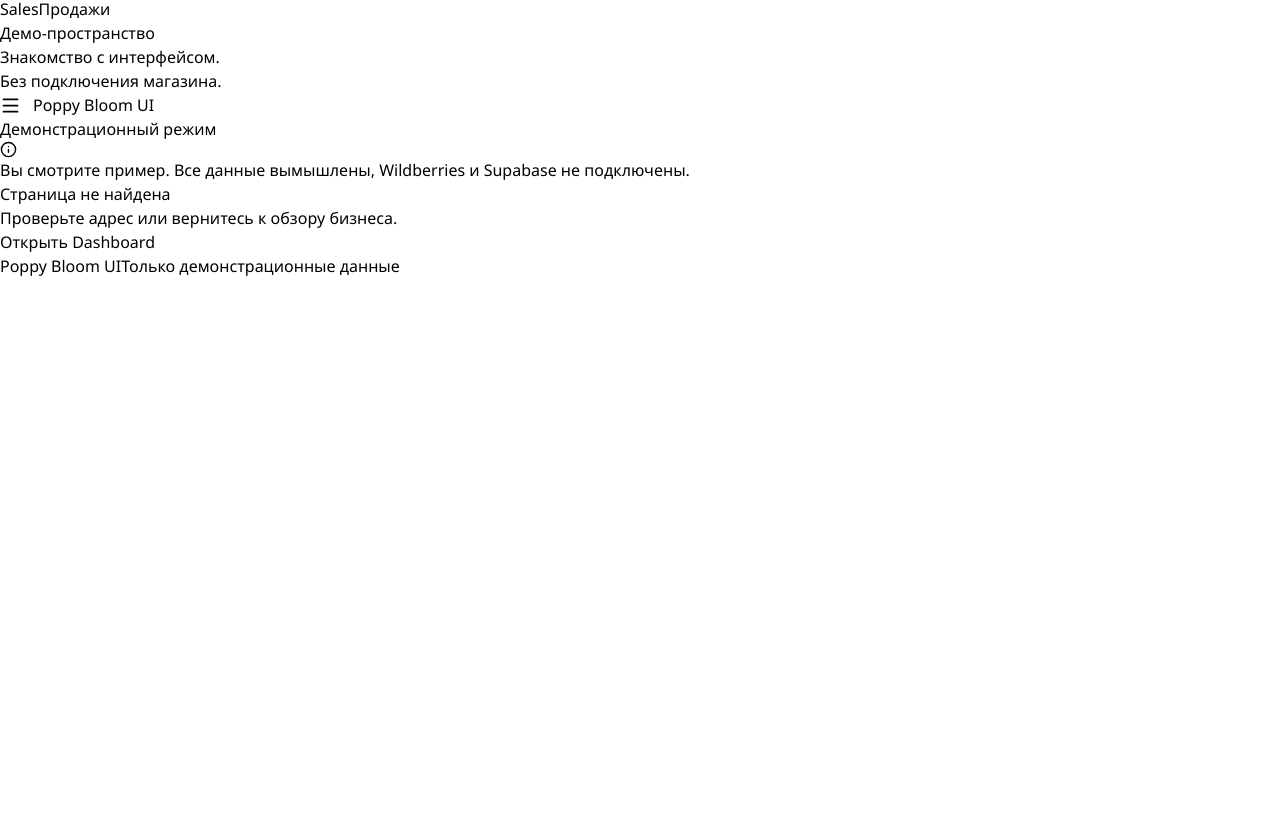
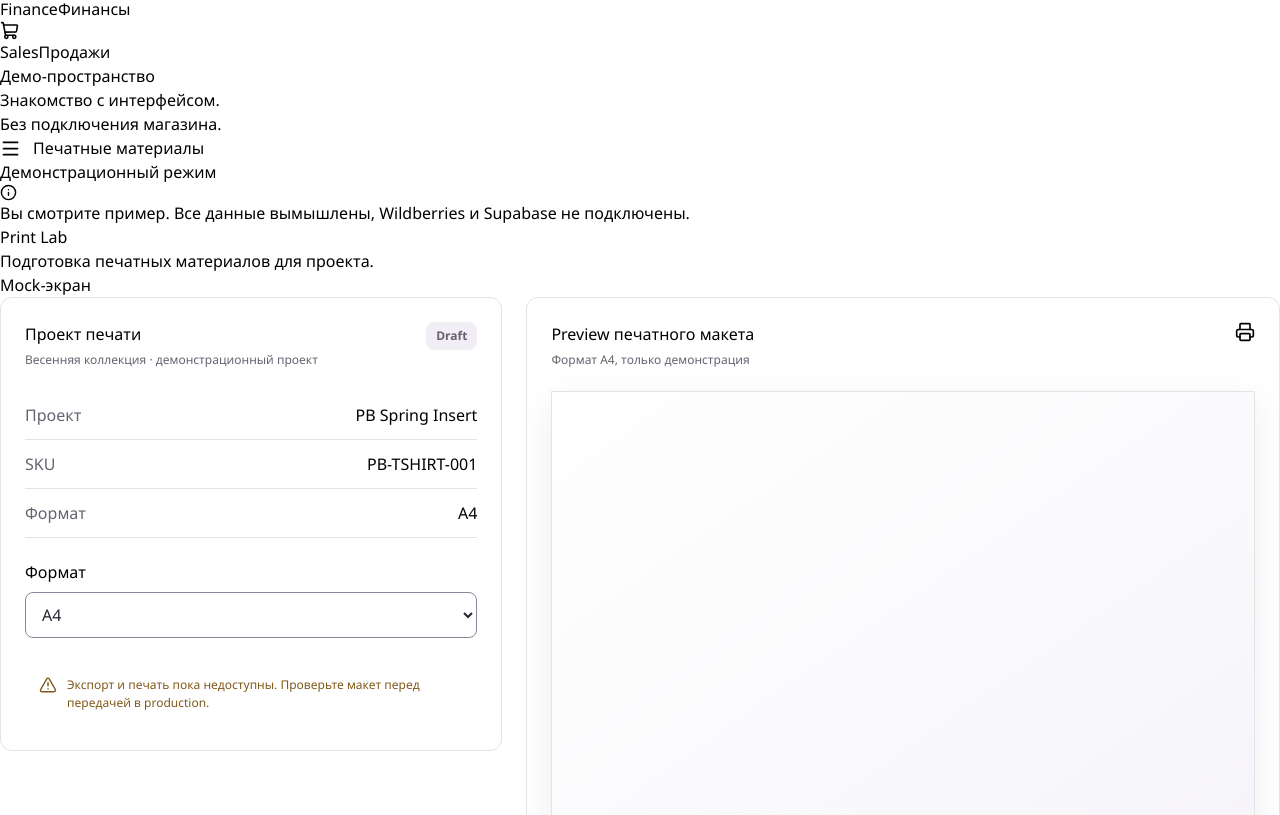
Before and after one commit to abarmosin-commits/poppy-bloom-ui, a React (Vite) app: page /print-lab in a window 1280 px wide. Shown: the part 285-1100 px from the top of the page. Before the commit the page ends 800 px from the top, so only its background shows below. Built offline with nearby package versions, Linux system fonts and the light colour scheme.

Commit message:
Add Print Lab mock workspace

```diff
--- a/src/App.tsx
+++ b/src/App.tsx
@@ -9,11 +9,13 @@ const Advertising = lazy(() => import('./pages/Advertising'));
 const Finance = lazy(() => import('./pages/Finance'));
 const Sales = lazy(() => import('./pages/Sales'));
 const ProductDesign = lazy(() => import('./pages/ProductDesign'));
+const PrintLab = lazy(() => import('./pages/PrintLab'));
 
 export function App() {
   return <AppErrorBoundary><Routes><Route element={<AppLayout />}>
     <Route index element={<Navigate to="/dashboard" replace />} />
     <Route path="product-design" element={<Suspense fallback={<div className="loading-state" role="status">Загружаем Product Design…</div>}><ProductDesign /></Suspense>} />
+    <Route path="print-lab" element={<Suspense fallback={<div className="loading-state" role="status">Загружаем Print Lab…</div>}><PrintLab /></Suspense>} />
     <Route path="dashboard" element={<Suspense fallback={<div className="loading-state" role="status">Загружаем обзор…</div>}><Dashboard /></Suspense>} />
     <Route path="products" element={<Suspense fallback={<div className="loading-state" role="status">Загружаем товары…</div>}><Products /></Suspense>} />
     <Route path="products/:productId" element={<Suspense fallback={<div className="loading-state" role="status">Загружаем товар…</div>}><ProductDetail /></Suspense>} />
--- a/src/components/AppLayout.tsx
+++ b/src/components/AppLayout.tsx
@@ -1,6 +1,6 @@
 import { useCallback, useEffect, useRef, useState } from 'react';
 import { NavLink, Outlet, useLocation, useOutletContext } from 'react-router-dom';
-import { LayoutDashboard, Package, Megaphone, Wallet, ShoppingCart, Menu, X, Info, Palette } from 'lucide-react';
+import { LayoutDashboard, Package, Megaphone, Wallet, ShoppingCart, Menu, X, Info, Palette, Printer } from 'lucide-react';
 import { dataSource } from '../data/source';
 import type { DataSource } from '../data/source';
 
@@ -13,6 +13,7 @@ export function useWorkspaceSource(source: DataSource) {
 
 const navigation = [
   {to:'/product-design',label:'Product Design',detail:'Дизайн карточки',icon:Palette},
+  {to:'/print-lab',label:'Print Lab',detail:'Печатные материалы',icon:Printer},
   {to:'/dashboard',label:'Dashboard',detail:'Обзор бизнеса',icon:LayoutDashboard},
   {to:'/products',label:'Products',detail:'Товары',icon:Package},
   {to:'/advertising',label:'Advertising',detail:'Реклама',icon:Megaphone},
@@ -30,7 +31,7 @@ export function AppLayout() {
     setReportedSource(previous => previous?.path === location.pathname && previous.source === source
       ? previous : { path: location.pathname, source });
   }, [location.pathname]);
-  const alwaysMock = location.pathname === '/advertising' || location.pathname === '/finance' || location.pathname === '/product-design';
+  const alwaysMock = location.pathname === '/advertising' || location.pathname === '/finance' || location.pathname === '/product-design' || location.pathname === '/print-lab';
   const actualSource = alwaysMock ? 'mock' : reportedSource?.path === location.pathname ? reportedSource.source : dataSource;
   const isMock = actualSource === 'mock';
   useEffect(() => {
--- /dev/null
+++ b/src/pages/PrintLab.tsx
@@ -0,0 +1,27 @@
+import { useState } from 'react';
+import { AlertTriangle, ClipboardList, FileText, Image, Printer } from 'lucide-react';
+import '../styles/print-lab.css';
+
+type PrintFormat = 'A4' | 'A5' | 'Этикетка';
+const files = [
+  { name: 'print-layout.pdf', label: 'Макет', icon: FileText, status: 'Draft' },
+  { name: 'print-preview.png', label: 'Превью', icon: Image, status: 'Needs review' },
+  { name: 'print-specification.txt', label: 'Спецификация', icon: ClipboardList, status: 'Draft' },
+] as const;
+export default function PrintLab() {
+  const [format, setFormat] = useState<PrintFormat>('A4');
+  return <div className="print-lab">
+    <header className="page-heading"><div><h1>Print Lab</h1><p>Подготовка печатных материалов для проекта.</p></div><span className="demo-label">Mock-экран</span></header>
+    <div className="print-lab-grid">
+      <section className="print-project" aria-labelledby="print-project-title"><div className="print-section-title"><div><h2 id="print-project-title">Проект печати</h2><p className="print-muted">Весенняя коллекция · демонстрационный проект</p></div><span className="print-status print-status-draft">Draft</span></div>
+        <dl className="print-details"><div><dt>Проект</dt><dd>PB Spring Insert</dd></div><div><dt>SKU</dt><dd>PB-TSHIRT-001</dd></div><div><dt>Формат</dt><dd>{format}</dd></div></dl>
+        <label className="print-field">Формат<select value={format} onChange={event => setFormat(event.target.value as PrintFormat)}><option>A4</option><option>A5</option><option>Этикетка</option></select></label>
+        <div className="print-warning"><AlertTriangle size={18} aria-hidden="true" /><p>Экспорт и печать пока недоступны. Проверьте макет перед передачей в production.</p></div>
+      </section>
+      <section className="print-preview-panel" aria-labelledby="print-preview-title"><div className="print-section-title"><div><h2 id="print-preview-title">Preview печатного макета</h2><p className="print-muted">Формат {format}, только демонстрация</p></div><Printer size={20} aria-hidden="true" /></div>
+        <div className={`print-preview print-preview-${format === 'Этикетка' ? 'label' : format.toLowerCase()}`}><div className="print-preview-mark">Poppy Bloom<span>.</span></div><div className="print-preview-line" /><strong>Весенняя коллекция</strong><small>Макет будет доступен после проверки</small></div>
+      </section>
+    </div>
+    <section className="print-files" aria-labelledby="print-files-title"><div className="print-section-title"><div><h2 id="print-files-title">Файлы проекта</h2><p className="print-muted">Версии и статусы подготовленных материалов</p></div></div><ul>{files.map(({ name, label, icon: Icon, status }) => <li key={name}><Icon size={21} aria-hidden="true" /><div><strong>{label}</strong><span>{name}</span></div><span className={`print-status ${status === 'Draft' ? 'print-status-draft' : 'print-status-review'}`}>{status}</span></li>)}</ul></section>
+  </div>;
+}
--- /dev/null
+++ b/src/styles/print-lab.css
@@ -0,0 +1,9 @@
+.print-lab { min-width: 0; }
+.print-lab-grid { display:grid; grid-template-columns:minmax(260px, .8fr) minmax(0, 1.2fr); gap:24px; align-items:start; }
+.print-project,.print-preview-panel,.print-files { min-width:0; padding:24px; border:1px solid var(--color-border); border-radius:var(--radius-panel); background:var(--color-surface); }
+.print-files { margin-top:24px; }.print-section-title { display:flex; justify-content:space-between; align-items:flex-start; gap:16px; flex-wrap:wrap; }.print-section-title h2 { margin:0; }.print-muted { color:var(--color-muted); margin-top:5px; font-size:var(--text-caption); }
+.print-status { display:inline-flex; align-items:center; white-space:nowrap; padding:5px 10px; border-radius:var(--radius-control); font-size:var(--text-caption); font-weight:600; }.print-status-draft { color:var(--color-muted); background:var(--color-rail); }.print-status-review { color:var(--color-warning); background:var(--color-warning-soft); }
+.print-details { margin:22px 0; }.print-details > div { display:flex; justify-content:space-between; gap:12px; padding:12px 0; border-bottom:1px solid var(--color-border); }.print-details dt { color:var(--color-muted); }.print-details dd { margin:0; font-weight:500; text-align:right; overflow-wrap:anywhere; }.print-field { display:flex; flex-direction:column; gap:8px; font-weight:500; }.print-field select { min-height:44px; padding:10px 12px; border:1px solid var(--color-control-border); border-radius:var(--radius-control); background:var(--color-surface); color:var(--color-text); font:inherit; }
+.print-warning { display:flex; gap:10px; align-items:flex-start; margin-top:24px; padding:14px; border-radius:var(--radius-control); background:var(--color-warning-soft); color:var(--color-warning); font-size:var(--text-caption); }.print-warning p { margin:0; }.print-warning svg { flex-shrink:0; }.print-preview { display:flex; flex-direction:column; align-items:center; justify-content:center; gap:14px; min-height:360px; margin-top:22px; padding:36px; border:1px solid var(--color-border); background:linear-gradient(145deg,#fff 0%,var(--color-rail) 100%); color:var(--color-accent-ink); text-align:center; box-shadow:0 10px 30px rgba(38,35,45,.08); }.print-preview-a4 { aspect-ratio:1 / 1.414; }.print-preview-a5 { max-width:460px; aspect-ratio:1 / 1.414; margin-left:auto; margin-right:auto; }.print-preview-label { min-height:220px; max-width:440px; aspect-ratio:2 / 1; margin-left:auto; margin-right:auto; }.print-preview-mark { font-size:1.4rem; font-weight:700; }.print-preview-mark span { color:var(--color-accent); }.print-preview-line { width:46px; height:3px; background:var(--color-accent); border-radius:4px; }.print-preview small { color:var(--color-muted); }
+.print-files ul { list-style:none; padding:0; margin:20px 0 0; }.print-files li { display:flex; align-items:center; gap:14px; padding:16px 0; border-top:1px solid var(--color-border); }.print-files li > svg { color:var(--color-accent-ink); flex-shrink:0; }.print-files li div { display:flex; flex-direction:column; gap:4px; min-width:0; flex:1; }.print-files li div span { color:var(--color-muted); font-size:var(--text-caption); overflow-wrap:anywhere; }
+@media (max-width:760px) { .print-lab-grid { grid-template-columns:minmax(0,1fr); gap:20px; }.print-project,.print-preview-panel,.print-files { padding:20px; }.print-preview { min-height:280px; }.print-field select { font-size:16px; }.print-files li { align-items:flex-start; }.print-files li .print-status { margin-left:auto; } }
```
